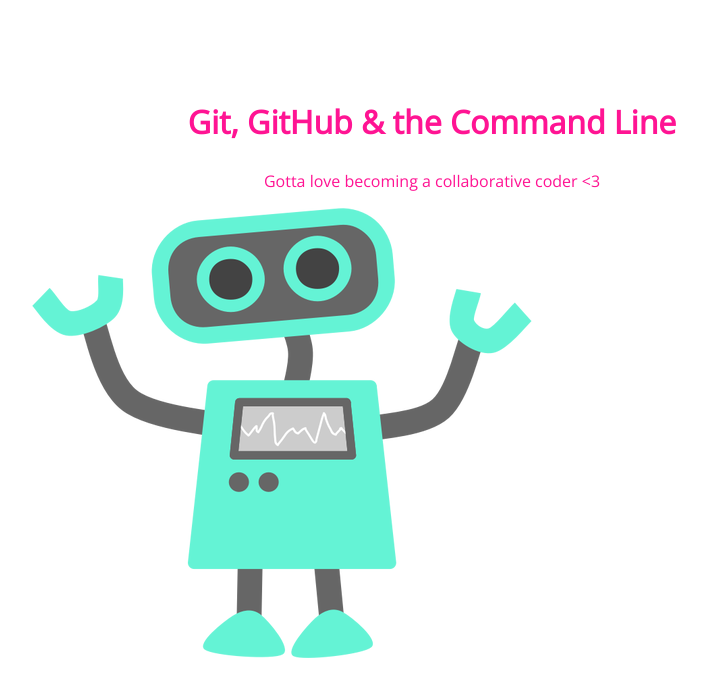
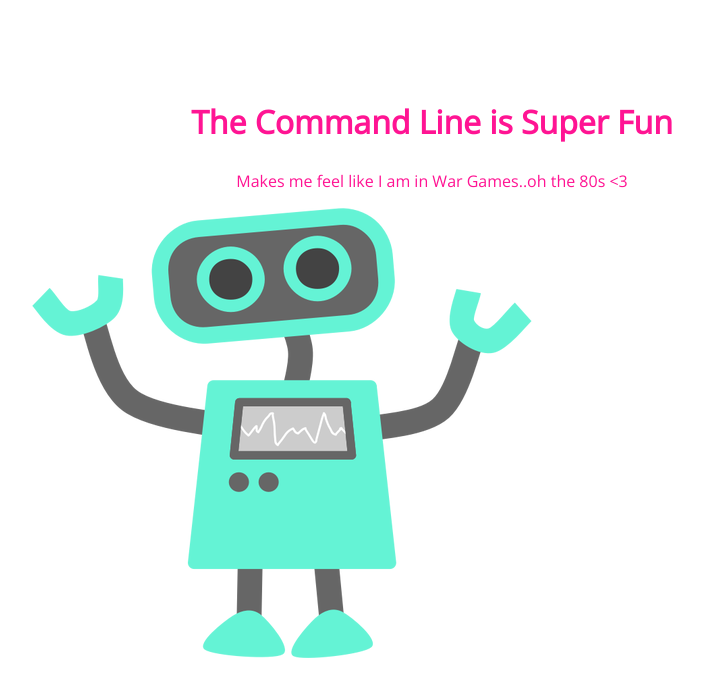
Before and after one commit to crhudy/my-class-repository, a plain HTML site: page index.html in a window 1280 px wide. Shown: the whole page, without its empty margins (208-915 px from the left). Drawn offline with nearby package versions, Linux system fonts and the light colour scheme.

Commit message:
text changes

```diff
--- a/index.html
+++ b/index.html
@@ -8,8 +8,8 @@
 </head>
 <body>
 	<section>
-		<h1>Git, GitHub & the Command Line</h1>
-		<p>Gotta love becoming a collaborative coder <3</p>
+		<h1>The Command Line is Super Fun</h1>
+		<p>Makes me feel like I am in War Games..oh the 80s <3</p>
 		<img src="img/happy-blue-robot.png">
 	</section>
 </body>
```
